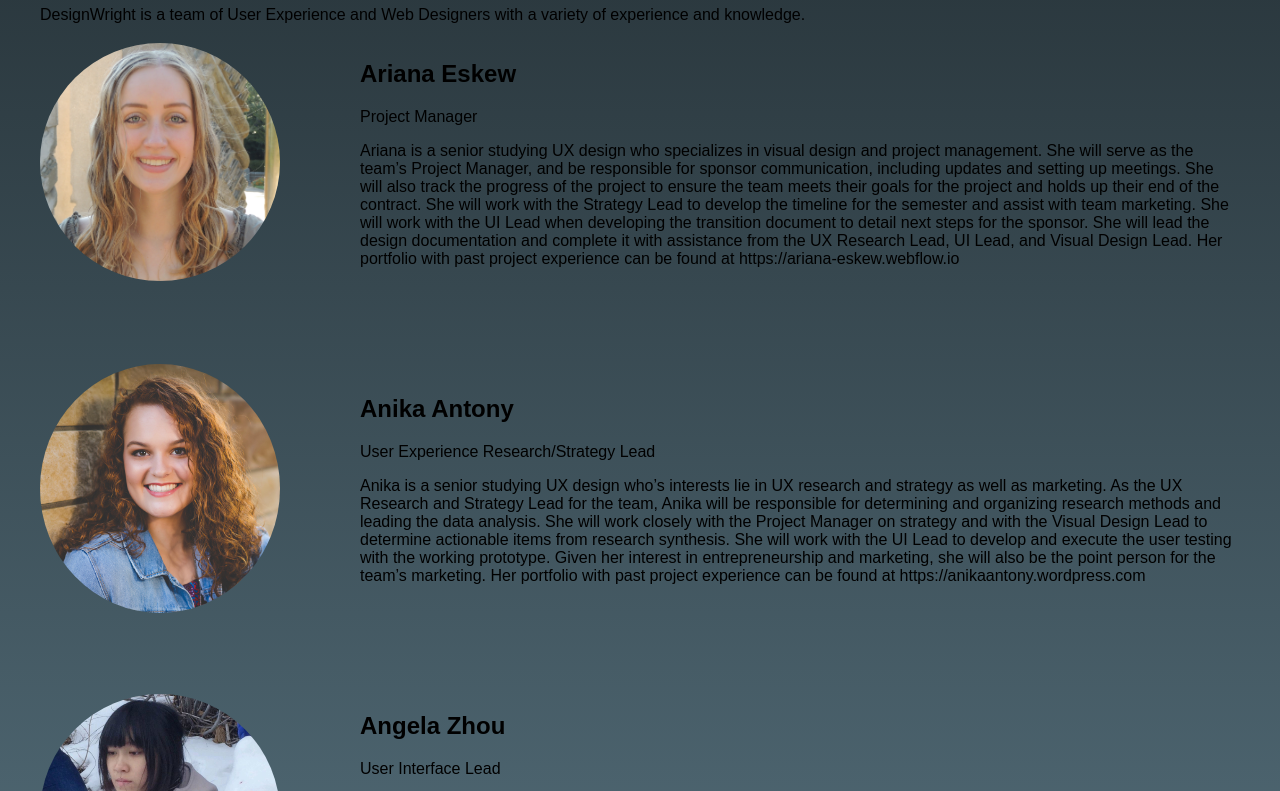
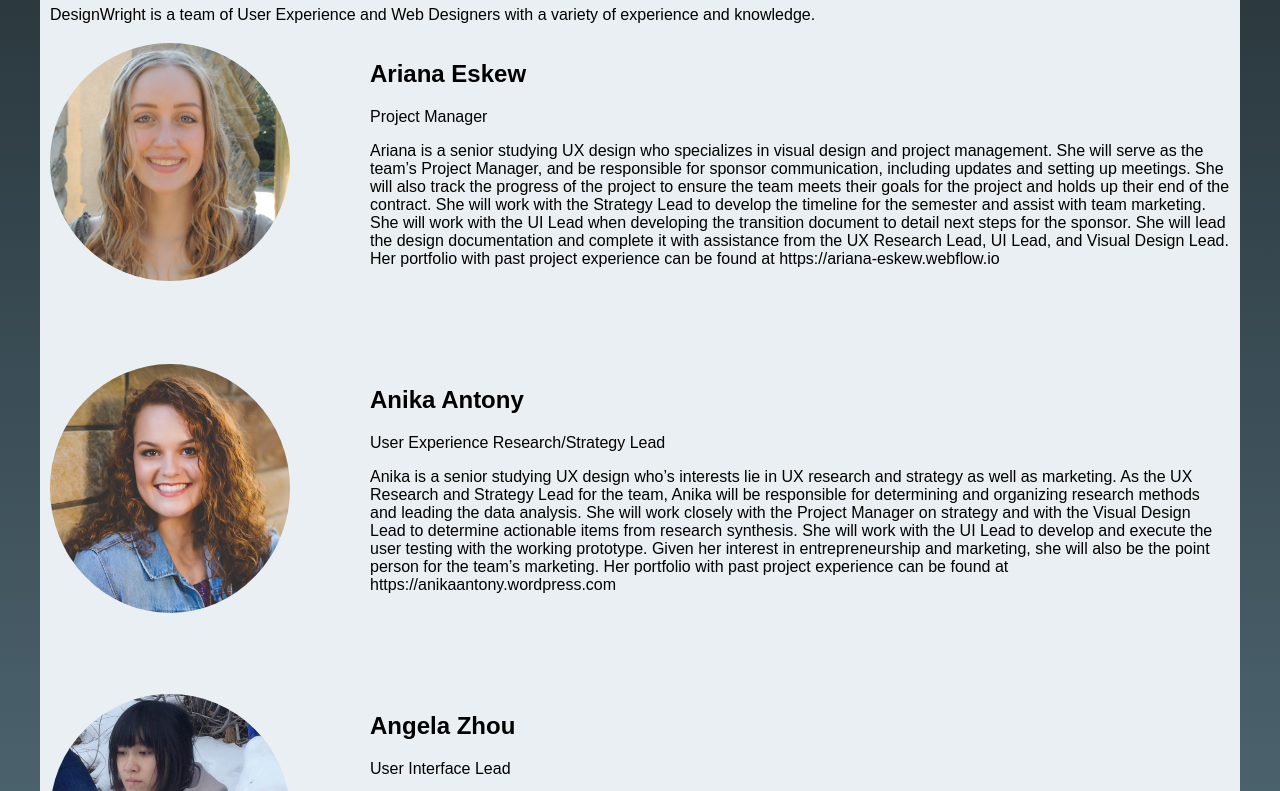
Before and after one commit to lrbn86/designwright, a plain HTML site: page team/index.html in a window 1280 px wide. Shown: the part 212-1003 px from the top of the page. Drawn offline with Linux system fonts and the light colour scheme.

Commit message:
CSS update

```diff
--- a/css/main.css
+++ b/css/main.css
@@ -13,6 +13,7 @@
 body {
   background: linear-gradient(180deg, #232E33 0%, #6E90A0 79.55%, #ABBEC8 98.88%, #FFFFFF 125.72%);
   color: var(--TEXT);
+  background-repeat: no-repeat;
 }
 
 .wrapper {
@@ -240,6 +241,8 @@ a {
   .team-container {
     max-width: 1200px;
     margin: 0 auto;
+	background-color: #E9EFF2;
+	padding: 0 10px 10px;
   }
 
   .member {
```
